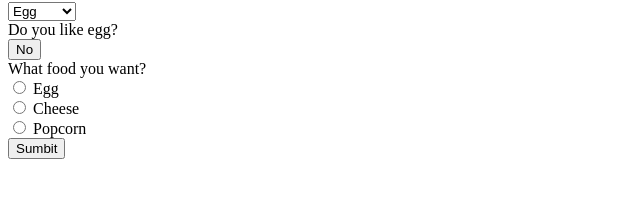
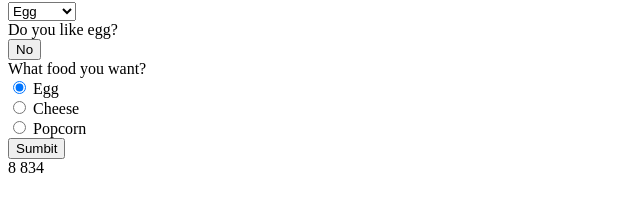
Before and after one commit to FRCTeam834/Scoutech24, a SvelteKit app: page / in a window 1280 px wide. Shown: the part 139-350 px from the top of the page, without its empty margins (0-640 px from the left). Built offline with nearby package versions, Linux system fonts and the light colour scheme.

Commit message:
Form Post Method + Small Fixes

```diff
--- a/src/components/Dropdown.svelte
+++ b/src/components/Dropdown.svelte
@@ -3,15 +3,14 @@
 	 * @type {string}
 	 */
     export let label;
-
-     /**
-	 * @type {any}
-	 */
-    export let selections;
      /**
 	 * @type {string}
 	 */
     export let name;
+    /**
+	 * @type {{ [x: string]: string; }}
+	 */
+     export let selections;
 </script>
 
 
--- a/src/components/Radioboxs.svelte
+++ b/src/components/Radioboxs.svelte
@@ -8,15 +8,19 @@
 	 */
      export let name;
     /**
-	 * @type {any}
+	 * @type {{ [x: string]: string; }}
 	 */
     export let selections;
+    /**
+	 * @type {string}
+	 */
+    export let preset;
 </script>
 
 <label for={name}>{label}</label><br>
 
 {#each Object.entries(selections) as [value, option]}
-    <input type="radio" {name} id={name} {value}>
+    <input type="radio" {name} id={name} {value} checked = {preset == value}/>
     <label for={value}>{option}</label>
     <br>
 {/each}
--- a/src/components/Tally.svelte
+++ b/src/components/Tally.svelte
@@ -20,13 +20,13 @@
 </script>
 
 <label for={name}>{label}:</label><br>
-<button on:click={decrement}>-</button>
+<button type = "button" on:click={decrement}>-</button>
 <input {name} id = {name} bind:value = {count}
     type="number"
     inputmode="numeric"
     pattern="[0-9]+"
     />
-<button on:click={increment}>+</button>
+<button type = "button" on:click={increment}>+</button>
 <br>
 
 <style>
--- a/src/components/TeamSelection.svelte
+++ b/src/components/TeamSelection.svelte
@@ -6,9 +6,9 @@
     let itemsList = [];
     let text;
     /**
-	 * @type {Object.<string, string>}
+	 * @type {{ [x: string]: string; }}
 	 */
-     var dictionary = {};
+    var dictionary = {};
 
     import {onMount} from 'svelte';
 		onMount(() => {
@@ -19,7 +19,7 @@
          const response = await fetch('/teams.txt');
         text = await response.text();
         itemsList = text.split('\n');
-        itemsList.forEach(item => dictionary[item] = item);
+        itemsList.forEach(item => dictionary[item.replace(/(\r\n|\n|\r)/gm, "")] = item.replace(/(\r\n|\n|\r)/gm, ""));
     };
 
 </script>
--- a/src/components/Toggle.svelte
+++ b/src/components/Toggle.svelte
@@ -13,7 +13,7 @@
 </script>
 
 <label for={name}>{label}</label><br>
-<button {name} id = {name} on:click={() => value = 1 - value}>
+<button type = "button" {name} id = {name} on:click={() => value = 1 - value}>
     {display}
 </button>
 <br>
--- /dev/null
+++ b/src/routes/+page.server.js
@@ -0,0 +1,18 @@
+import { sql } from '@vercel/postgres';
+
+export function load(){
+
+}
+
+/** @type {import('./$types').Actions} */
+export const actions = {
+    create: async ({cookies, request}) => {
+        const data = await request.formData();
+        const formMap = new Map(data.entries())
+        console.log(formMap);
+        // console.log(formMap.values());
+        // console.log(formMap.values());
+
+
+    }
+};
--- a/src/routes/+page.svelte
+++ b/src/routes/+page.svelte
@@ -5,9 +5,12 @@
 	import TeamSelection from "../components/TeamSelection.svelte";
 	import Toggle from "../components/Toggle.svelte";
 	import Radioboxs from "../components/Radioboxs.svelte";
+	import Tabel from "./Tabel.svelte";
+
+    export let data;
 </script>
 
-<form action="">
+<form method = "POST" action = "?/create">
     <ShortText label = "Name:" name = "name"/>
     <TeamSelection/>
     <Tally label = "Match Number" name = "match"/>
@@ -18,7 +21,10 @@
     <Radioboxs label = "What food you want?" name = "foodtwo"
         selections = {{0 : "Egg",
                     1 : "Cheese",
-                    2 : "Popcorn"}}/>
+                    2 : "Popcorn"}}
+        preset = "0"/>
 
     <button type="submit">Sumbit</button>
 </form>
+
+<Tabel match = {8} team = {834} />
--- /dev/null
+++ b/src/routes/Tabel.svelte
@@ -0,0 +1,16 @@
+<script>
+     /**
+	 * @type {number}
+	 */
+      export let match;
+     /**
+	 * @type {number}
+	 */
+      export let team;
+
+</script>
+
+<div>
+    <span>{match}</span>
+    <span>{team}</span>
+</div>
```
Also changed, not shown: src/lib/database.js (added).
